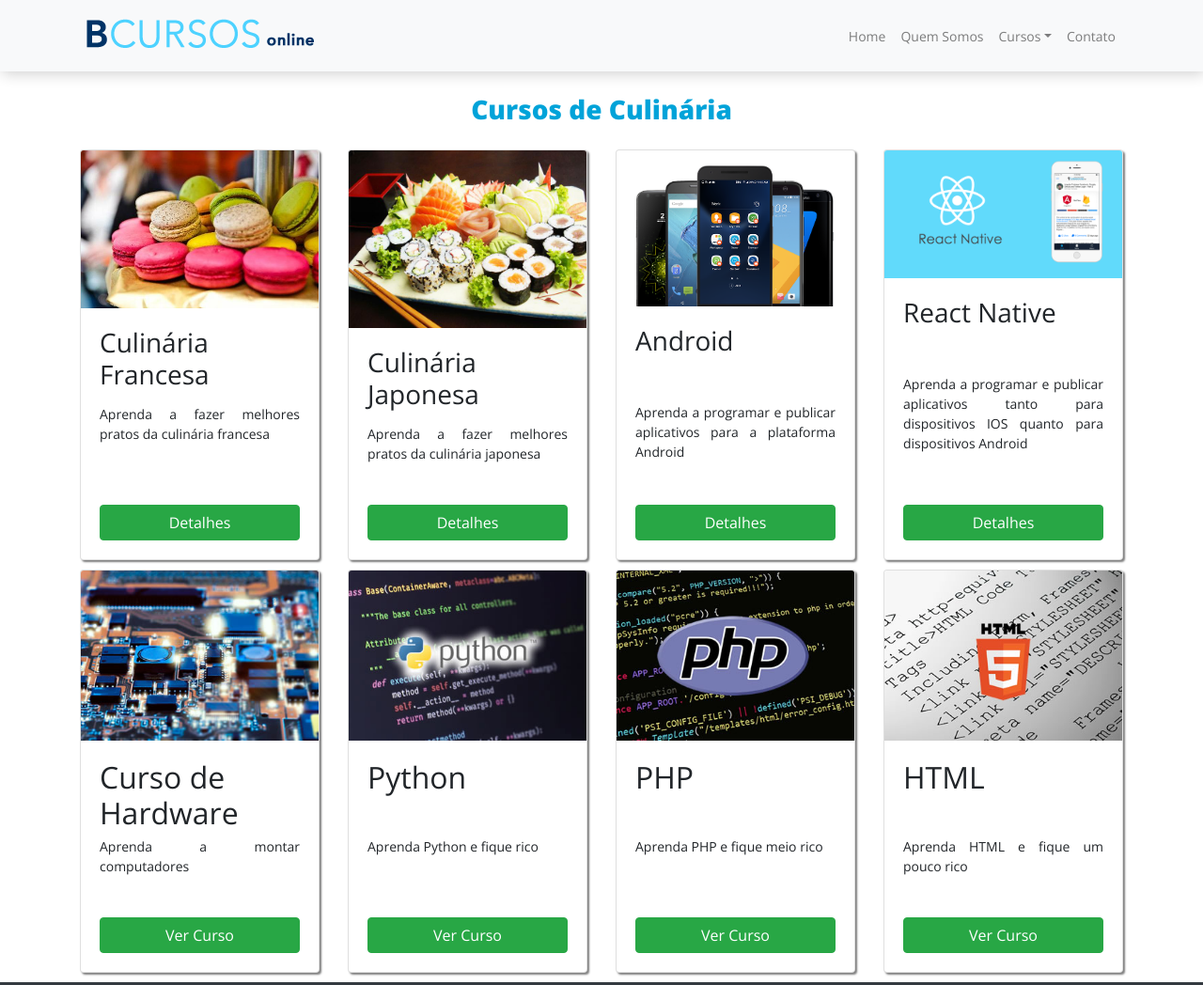
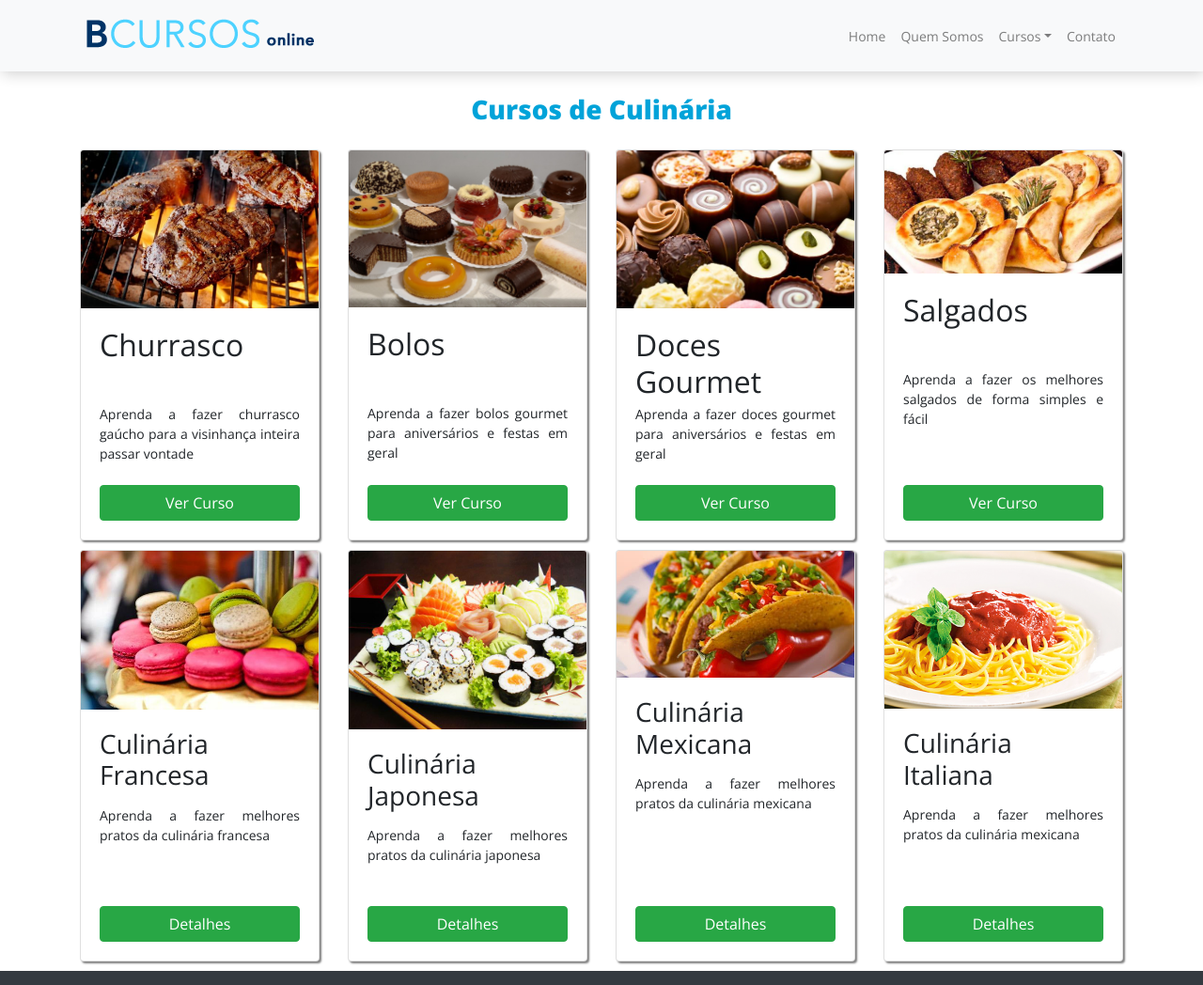
Before and after one commit to OsvaldoIkuta/bcursos, a plain HTML site: page culinaria.html in a window 1280 px wide. Shown: the top 1048 px of the page at 94% size. Drawn offline with nearby package versions, Linux system fonts and the light colour scheme.

Commit message:
second commit

```diff
--- a/css/style.css
+++ b/css/style.css
@@ -103,3 +103,7 @@
 #news, #cursos {
     padding: 50px 0;
 }
+
+#contato .text-center {
+    margin: 40px 0;
+}
--- a/culinaria.html
+++ b/culinaria.html
@@ -51,6 +51,51 @@
         <h1 class="text-center">Cursos de Culinária</h1>
         <div class="container">
             <div class="row ">
+                <div class="ccol-lg-3 col-md-3 col-sm-6 col-12 wow fadeInLeft justify-content-between d-flex" data-wow-delay="0.1s">
+                    <div class="card">
+                        <img src="imagens/churrasco.JPG" title="Churrasco" alt="Churrasco" class="card-img-top">
+                        <div class="card-body d-flex flex-column align-items-start">
+                            <h2 class="card-title"> Churrasco</h2>
+                            <p class="text-justify">Aprenda a fazer churrasco gaúcho para a visinhança inteira passar vontade </p>
+                            <a href="churrasco.html" class="btn btn-success w-100 mt-auto">Ver Curso</a>
+                        </div>
+                    </div>
+
+                </div>
+                <div class="col-lg-3 col-md-3 col-sm-6 col-12 wow fadeInLeft justify-content-between d-flex" data-wow-delay="0.3s">
+                    <div class="card">
+                        <img src="imagens/bolos.jpg" title="Bolos" alt="Bolos" class="card-img-top">
+                        <div class="card-body d-flex flex-column align-items-start">
+                            <h2 class="card-title"> Bolos</h2>
+                            <p class="text-justify">Aprenda a fazer bolos gourmet para aniversários e festas em geral</p>
+                            <a href="bolos.html" class="btn btn-success w-100 mt-auto">Ver Curso</a>
+                        </div>
+                    </div>
+
+                </div>
+                <div class="col-lg-3 col-md-3 col-sm-6 col-12 wow fadeInLeft justify-content-between d-flex" data-wow-delay="0.5s">
+                    <div class="card">
+                        <img src="imagens/doces.jpg" title="Doces Gourmet" alt="Doces Gourmet" class="card-img-top">
+                        <div class="card-body d-flex flex-column align-items-start">
+                            <h2 class="card-title"> Doces Gourmet</h2>
+                            <p class="text-justify">Aprenda a fazer doces gourmet para aniversários e festas em geral</p>
+                            <a href="doces.html" class="btn btn-success w-100 mt-auto">Ver Curso</a>
+                        </div>
+                    </div>
+
+                </div>
+                <div class="col-lg-3 col-md-3 col-sm-6 col-12 wow fadeInLeft justify-content-between d-flex" data-wow-delay="0.7s">
+                    <div class="card">
+                        <img src="imagens/salgados.jpg" title="Salgados" alt="Salgados" class="card-img-top">
+                        <div class="card-body d-flex flex-column align-items-start">
+                            <h2 class="card-title"> Salgados</h2>
+                            <p class="text-justify">Aprenda a fazer os melhores salgados de forma simples e fácil</p>
+                            <a href="salgado.html" class="btn btn-success w-100 mt-auto"> Ver Curso</a>
+                        </div>
+                    </div>
+                </div>
+
+
                 <div class="col-lg-3 col-md-3 col-sm-6 col-12 wow fadeInLeft justify-content-between d-flex" data-wow-delay="0.1s">
                     <div class="card ">
                         <img src="imagens/culinaria_francesa.jpg" alt="Culinária Francesa" title="Culinária Francesa" class="card-img-top">
@@ -73,67 +118,25 @@
                 </div>
                 <div class="col-lg-3 col-md-3 col-sm-6 col-12 wow fadeInLeft justify-content-between d-flex" data-wow-delay="0.5s">
                     <div class="card">
-                        <img src="imagens/android.png" alt="Curso de Android" title="Curso de Android" class="card-img-top">
+                        <img src="imagens/culinaria_mexicana.jpg" alt="Culinária Mexicana" title="Culinária Mexicana" class="card-img-top">
                         <div class="card-body d-flex flex-column align-items-start">
-                            <h3 class="card-title">Android</h3>
-                            <p class="text-justify">Aprenda a programar e publicar aplicativos para a plataforma Android</p>
-                            <a href="android.html" class="btn btn-success w-100 mt-auto"> Detalhes</a>
+                            <h3 class="card-title">Culinária Mexicana</h3>
+                            <p class="text-justify">Aprenda a fazer melhores pratos da culinária mexicana</p>
+                            <a href="mexicana.html" class="btn btn-success w-100 mt-auto"> Detalhes</a>
                         </div>
                     </div>
                 </div>
                 <div class="col-lg-3 col-md-3 col-sm-6 col-12 wow fadeInLeft justify-content-between d-flex" data-wow-delay="0.7s">
                     <div class="card">
-                        <img src="imagens/react.png" alt="Curso de React Native" title="Curso de React Native" class="card-img-top">
+                        <img src="imagens/culinaria_italiana.png" alt="Culinária Italiana" title="Culinária Italiana" class="card-img-top">
                         <div class="card-body d-flex flex-column align-items-start">
-                            <h3 class="card-title">React Native</h3>
-                            <p class="text-justify">Aprenda a programar e publicar aplicativos tanto para dispositivos IOS quanto para dispositivos Android</p>
-                            <a href="react.html" class="btn btn-success w-100 mt-auto"> Detalhes</a>
+                            <h3 class="card-title">Culinária Italiana</h3>
+                            <p class="text-justify">Aprenda a fazer melhores pratos da culinária mexicana</p>
+                            <a href="italiana.html" class="btn btn-success w-100 mt-auto"> Detalhes</a>
                         </div>
                     </div>
                 </div>
-                <div class="col-lg-3 col-md-3 col-sm-6 col-12 wow fadeInLeft justify-content-between d-flex" data-wow-delay="0.1s">
-                    <div class="card">
-                        <img src="imagens/curso1.jpg" title="Hardware" alt="Hardware" class="card-img-top">
-                        <div class="card-body d-flex flex-column align-items-start">
-                            <h2 class="card-title"> Curso de Hardware</h2>
-                            <p class="text-justify">Aprenda a montar computadores</p>
-                            <a href="hardware.html" class="btn btn-success w-100 mt-auto"> Ver Curso</a>
-                        </div>
-                    </div>
-                </div>
-                <div class="col-lg-3 col-md-3 col-sm-6 col-12 wow fadeInLeft justify-content-between d-flex" data-wow-delay="0.3s">
-                    <div class="card">
-                        <img src="imagens/curso2.jpg" title="Python" alt="Python" class="card-img-top">
-                        <div class="card-body d-flex flex-column align-items-start">
-                            <h2 class="card-title"> Python</h2>
-                            <p class="text-justify">Aprenda Python e fique rico</p>
-                            <a href="python.html" class="btn btn-success w-100 mt-auto">Ver Curso</a>
-                        </div>
-                    </div>
 
-                </div>
-                <div class="ccol-lg-3 col-md-3 col-sm-6 col-12 wow fadeInLeft justify-content-between d-flex" data-wow-delay="0.5s">
-                    <div class="card">
-                        <img src="imagens/curso3.jpg" title="PHP" alt="PHP" class="card-img-top">
-                        <div class="card-body d-flex flex-column align-items-start">
-                            <h2 class="card-title"> PHP</h2>
-                            <p class="text-justify">Aprenda PHP e fique meio rico</p>
-                            <a href="php.html" class="btn btn-success w-100 mt-auto">Ver Curso</a>
-                        </div>
-                    </div>
-
-                </div>
-                <div class="col-lg-3 col-md-3 col-sm-6 col-12 wow fadeInLeft justify-content-between d-flex" data-wow-delay="0.7s">
-                    <div class="card">
-                        <img src="imagens/curso4.jpg" title="HTML" alt="HTML" class="card-img-top">
-                        <div class="card-body d-flex flex-column align-items-start">
-                            <h2 class="card-title"> HTML</h2>
-                            <p class="text-justify">Aprenda HTML e fique um pouco rico</p>
-                            <a href="html.html" class="btn btn-success w-100 mt-auto">Ver Curso</a>
-                        </div>
-                    </div>
-
-                </div>
             </div>
         </div>
     </section>
```
Also changed, not shown: contato.html (+104 -2 lines), empresa.html (+2 -0 lines), imagens/._culinaria_italiana.png (added), imagens/._doces.jpg (added), imagens/culinaria_italiana.png (added), imagens/doces.jpg (added), 1 other file.
